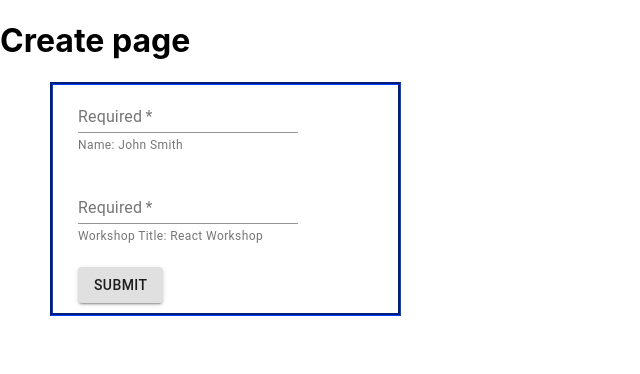
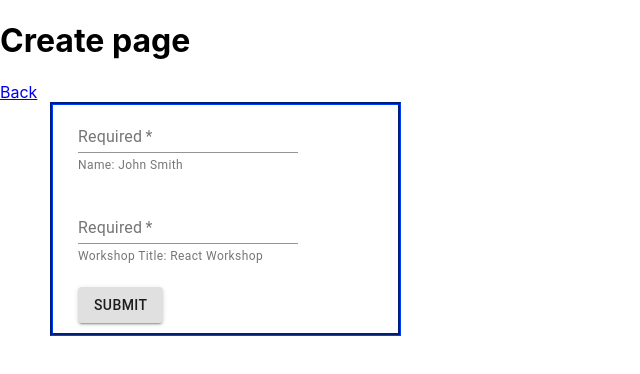
Before and after one commit to os-ucsd/workshop-facilitator, a React (Create React App) app in the folder workshop-facilitator/: page /create in a window 1280 px wide. Shown: the top 374 px of the page, without its empty margins (0-640 px from the left). Built offline with nearby package versions, Linux system fonts and the light colour scheme.

Commit message:
Added a back Link using NavLink

```diff
--- a/workshop-facilitator/src/routes/Create.js
+++ b/workshop-facilitator/src/routes/Create.js
@@ -1,4 +1,5 @@
 import React from 'react';
+import { NavLink } from 'react-router-dom';
 
 import Button from '@material-ui/core/Button';
 import TextField from '@material-ui/core/TextField';
@@ -31,8 +32,7 @@ class Create extends React.Component{
         return(
             <div>
                 <h1> Create page </h1>
-                {console.log("Rendered")}
-
+                <NavLink to='/' >Back</NavLink>
                 <form onSubmit={this.submitForm} onChange={this.changeForms} class = "CreateForm"  >
                     <TextField required id="nameForm" label="Required" defaultValue="" helperText = "Name: John Smith" />
                     <br/>
```
